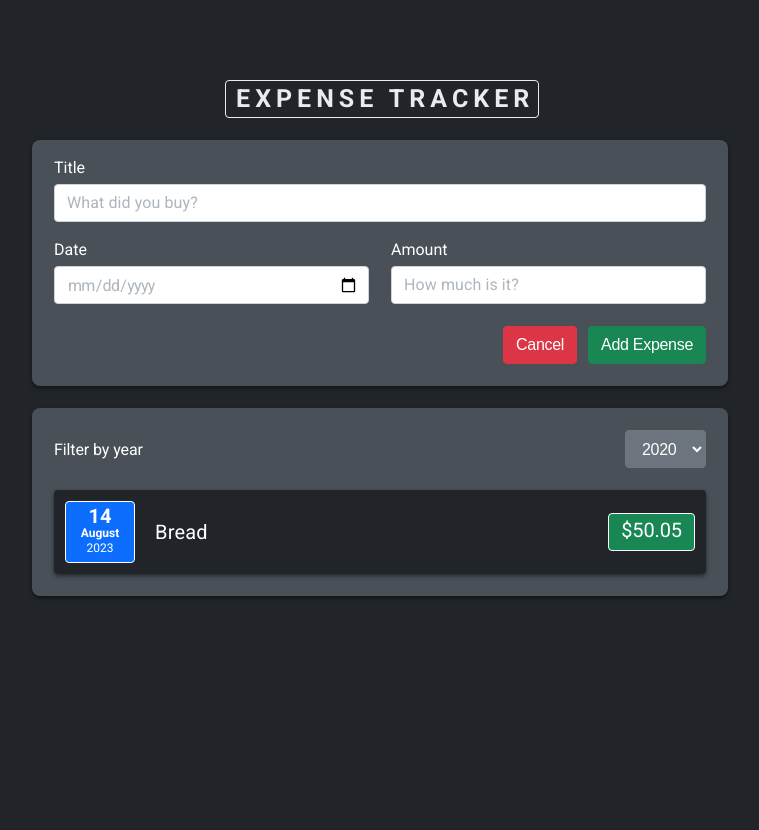
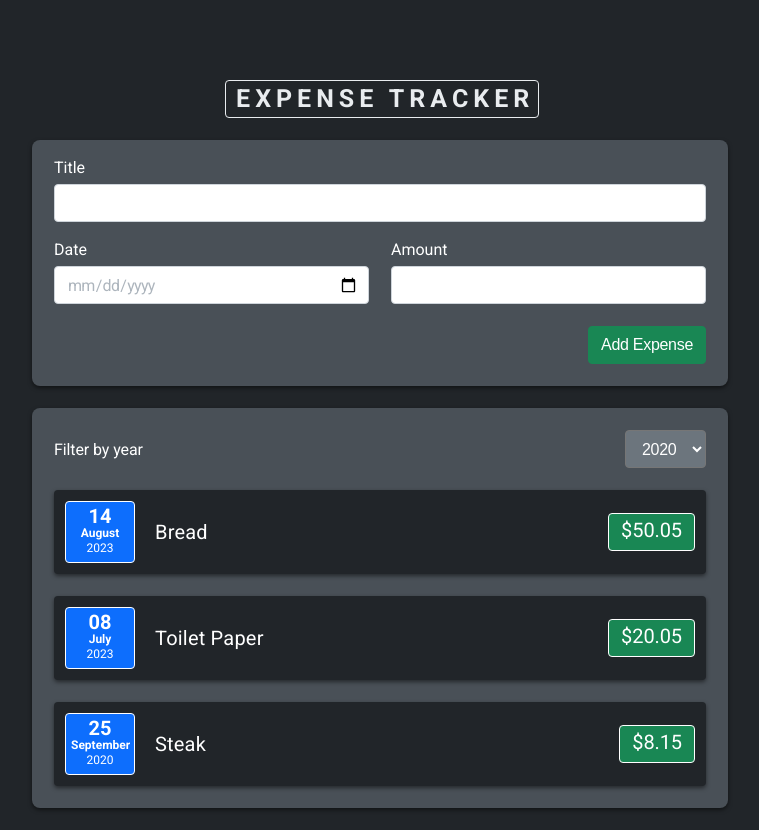
Before and after one commit to ahmet-dgn/expense-tracker, a React (Create React App) app: page / in a window 1280 px wide. Shown: the whole page, without its empty margins (260-1019 px from the left). Before the commit the page ends 800 px from the top, so only its background shows below. Built offline with nearby package versions, Linux system fonts and the light colour scheme.

Commit message:
Newexpense and ExpenseFilter compenent added

```diff
--- a/src/App.js
+++ b/src/App.js
@@ -1,34 +1,41 @@
 import "./App.css";
+import React, { useState } from "react";
 import ExpenseTitle from "./components/ExpenseTitle";
-import ExpenseForm from "./components/ExpenseForm";
+import NewExpense from "./components/NewExpense";
 import ExpenseItems from "./components/ExpenseItems";
 
 const ExpenseData = [
   {
     id: "e1",
     title: "Bread",
-    amount: 50.5,
-    date: new Date(2023, 8, 14),
+    amount: 50.05,
+    date: new Date(2023, 7, 14),
   },
   {
     id: "e2",
-    title: "Bread",
-    amount: 50.5,
-    date: new Date(2023, 7, 8),
+    title: "Toilet Paper",
+    amount: 20.05,
+    date: new Date(2023, 6, 8),
   },
   {
     id: "e3",
     title: "Steak",
-    amount: 8.0,
-    date: new Date(2020, 9, 25),
+    amount: 8.15,
+    date: new Date(2020, 8, 25),
   },
 ];
 function App() {
+  const [expenses, setExpenses] = useState(ExpenseData);
+  const addExpenseHandler = (expense) => {
+    setExpenses((prevExpenses) => {
+      return [expense, ...prevExpenses];
+    });
+  };
   return (
     <div>
       <ExpenseTitle />
-      <ExpenseForm />
-      <ExpenseItems items={ExpenseData} />
+      <NewExpense onAddExpense={addExpenseHandler} />
+      <ExpenseItems items={expenses} />
     </div>
   );
 }
--- /dev/null
+++ b/src/components/ExpenseFilter.js
@@ -0,0 +1,18 @@
+function ExpenseFilter(props) {
+  const ExpensesFilter = (event) => {
+    props.onChangeFilter(event.target.value);
+  };
+  return (
+    <div className="d-flex justify-content-sb w-100 align-items-c m-bottom">
+      <p className="filter-text">Filter by year</p>
+      <select value={props.selected} onChange={ExpensesFilter} id="years">
+        <option value="2020">2020</option>
+        <option value="2021">2021</option>
+        <option value="2022">2022</option>
+        <option value="2023">2023</option>
+      </select>
+    </div>
+  );
+}
+
+export default ExpenseFilter;
--- a/src/components/ExpenseForm.js
+++ b/src/components/ExpenseForm.js
@@ -1,41 +1,69 @@
+import React, { useState } from "react";
 import "./ExpenseForm.css";
 
-function ExpenseForm() {
+function ExpenseForm(props) {
+  const [enteredTitle, setEnteredTitle] = useState(" ");
+  const [enteredAmount, setEnteredAmount] = useState(" ");
+  const [enteredDate, setEnteredDate] = useState(" ");
+
+  const titleChangeHandler = (event) => {
+    setEnteredTitle(event.target.value);
+  };
+  const amountChangeHandler = (event) => {
+    setEnteredAmount(event.target.value);
+  };
+  const dateChangeHandler = (event) => {
+    setEnteredDate(event.target.value);
+  };
+
+  const submitHandler = (event) => {
+    //Aşağıda ki preventDefault starndart html eventlerini iptal eder. Burda örnek form submit butonuna basılınca sayfayı yeniliyor. Bu metod ile engellemeiş oluyoruz.
+    event.preventDefault();
+    const expenseData = {
+      title: enteredTitle,
+      amount: +enteredAmount,
+      date: new Date(enteredDate),
+    };
+
+    props.onSaveExpenseData(expenseData);
+    setEnteredTitle(""); //form gönderildikten sonra inputu temizle.
+    setEnteredAmount("");
+    setEnteredDate("");
+  };
+
   return (
-    <form className="card m-bottom">
-      <label for="title">Title</label>
+    <form className="card m-bottom" onSubmit={submitHandler}>
+      <label>Title</label>
       <input
         className="w-100 m-bottom"
         type="text"
-        id="title"
-        name="title"
-        placeholder="What did you buy?"
+        value={enteredTitle}
+        onChange={titleChangeHandler}
       />
       <div className="w-50 w-100-sm p-right-s p-right-sm-zero m-bottom">
-        <label for="title">Date</label>
+        <label>Date</label>
         <input
           className="w-100 "
           type="date"
-          id="title"
-          name="title"
-          placeholder="What did you buy?"
+          min="2019-01-01"
+          max="2023-12-31"
+          value={enteredDate}
+          onChange={dateChangeHandler}
         />
       </div>
       <div className="w-50 w-100-sm p-left-s p-left-sm-zero m-bottom">
-        <label for="title">Amount</label>
+        <label>Amount</label>
         <input
-          className="w-100 "
-          type="text"
-          id="title"
-          name="title"
-          placeholder="How much is it?"
+          className="w-100"
+          type="number"
+          min="0.01"
+          step="0.01"
+          value={enteredAmount}
+          onChange={amountChangeHandler}
         />
       </div>
       <div className="w-100 d-flex justify-content-e">
-        <button type="button" className="cancel-btn">
-          Cancel
-        </button>
-        <button type="button" className="add-btn">
+        <button type="submit" className="add-btn">
           Add Expense
         </button>
       </div>
--- a/src/components/ExpenseItem.js
+++ b/src/components/ExpenseItem.js
@@ -1,17 +1,20 @@
 import "./ExpenseItem.css";
 
-function ExpenseItem() {
+function ExpenseItem(props) {
+  const month = props.date.toLocaleString("en-US", { month: "long" });
+  const day = props.date.toLocaleString("en-US", { day: "2-digit" });
+  const year = props.date.getFullYear();
   return (
-    <div class="expense-item  w-100 d-flex justify-content-sb align-items-c">
-      <div class="expense-item-left-area d-flex align-items-c">
-        <div class="expense-item_date">
-          <span class="expense-item_date_day">14</span>
-          <span class="expense-item_date_month">August</span>
-          <span class="expense-item_date_year">2023</span>
+    <div className="expense-item  w-100 d-flex justify-content-sb align-items-c">
+      <div className="expense-item-left-area d-flex align-items-c">
+        <div className="expense-item_date">
+          <span className="expense-item_date_day">{day}</span>
+          <span className="expense-item_date_month">{month}</span>
+          <span className="expense-item_date_year">{year}</span>
         </div>
-        <p class="expense-item_title">Bread</p>
+        <p className="expense-item_title">{props.title}</p>
       </div>
-      <p class="expense-item_price">$50.05</p>
+      <p className="expense-item_price">${props.amount}</p>
     </div>
   );
 }
--- a/src/components/ExpenseItems.css
+++ b/src/components/ExpenseItems.css
@@ -2,108 +2,7 @@
     color: white;
     letter-spacing: -0.1px;
 }
-.expense-item{
-    padding: var(--space-small);
-    background-color: var(--gray-900);
-    border-radius: var(--border-radius-small);
-    color: var(--gray-white);
-    box-shadow: var(--box-shadow);
-    margin-bottom: var(--space);
-}
-.expense-item:last-of-type{
-    margin-bottom: 0;
-}
-.expense-item_price{
-    font-size: 20px;
-    border: 1px solid var(--gray-white);
-    background: #198754;
-    padding: 6px 12px;
-    height: 38px;
-    line-height: 21px;
-    letter-spacing: -0.1px;
-    border-radius: var(--border-radius-small);
-}
-.expense-item_title{
-    font-size: 20px;
-    margin-left: 20px;
-    letter-spacing: 0.2px;
-}
-.expense-item_date{
-    text-align: center;
-    width: 70px;
-    height: 62px;
-    padding: 5px;
-    border-radius: var(--border-radius-small);
-    background-color: #0D6EFD;
-    border: 1px solid var(--gray-white);
-
-}
-.expense-item_date_day{
-    font-size: 20px;
-    font-weight: 700;
-    line-height: 19px;
-    display: block;
-}
-.expense-item_date_month{
-    font-size: 12px;
-    font-weight: 600;
-    margin-bottom: 1px;
-    display: block;
-}
-.expense-item_date_year{
-    font-size: 12px;
-    display: block;
-}
-
 @media(max-width:425px){
-    .expense-item-left-area{
-        flex-direction: column;
-    }
-    .expense-item_date{
-        text-align: unset;
-        width: unset;
-        height: unset;
-        padding: unset;
-        border-radius: unset;
-        background-color: unset;
-        border: unset;
-        display: flex;
-    }
-    .expense-item_date_day,
-    .expense-item_date_month,
-    .expense-item_date_year{
-        font-size: 12px;
-        font-weight: 400;
-        color: var(--gray-600);
-        line-height: 8px;
-    }
-    .expense-item_date_month{
-        margin-left: 2px;
-    }
-    .expense-item_date_year{
-        margin-left: 3px;
-    }
-    .expense-item{
-        height: 73px;
-        align-items: end;
-    }
-    .expense-item_price{
-        font-size: 16px;
-        line-height: 16px;
-        height: 30px;
-        letter-spacing: unset;
-    }
-    .expense-item-left-area{
-        justify-content: space-between;
-        height: 100%;
-        align-items: unset;
-    }
-    .expense-item_title{
-        margin-left: 0;
-        font-size: 16px;
-        line-height: 1.8;
-        letter-spacing: -0.2px;
-    }
     .filter-text{
         line-height: 16px;
     }
--- a/src/components/ExpenseItems.js
+++ b/src/components/ExpenseItems.js
@@ -1,19 +1,29 @@
 import "./ExpenseItems.css";
+import React, { useState } from "react";
 import ExpenseItem from "./ExpenseItem";
+import ExpenseFilter from "./ExpenseFilter";
 
-function ExpenseItems() {
+function ExpenseItems(props) {
+  const [filteredYear, setFilteredYear] = useState("2020");
+
+  const filterChangeHandler = (selectedYear) => {
+    setFilteredYear(selectedYear);
+  };
+
   return (
-    <div class="card m-bottom">
-      <div class="d-flex justify-content-sb w-100 align-items-c m-bottom">
-        <p class="filter-text">Filter by year</p>
-        <select name="years" id="years">
-          <option value="2020">2020</option>
-          <option value="2021">2021</option>
-          <option value="2022">2022</option>
-          <option value="2023">2023</option>
-        </select>
-      </div>
-      <ExpenseItem />
+    <div className="card m-bottom">
+      <ExpenseFilter
+        selected={filteredYear}
+        onChangeFilter={filterChangeHandler}
+      />
+      {props.items.map((expense) => (
+        <ExpenseItem
+          key={expense.id}
+          title={expense.title}
+          amount={expense.amount}
+          date={expense.date}
+        />
+      ))}
     </div>
   );
 }
--- /dev/null
+++ b/src/components/NewExpense.js
@@ -0,0 +1,13 @@
+import ExpenseForm from "./ExpenseForm";
+
+function NewExpense(props) {
+  const saveExpenseDataHandler = (enteredExpenseData) => {
+    const expenseData = {
+      ...enteredExpenseData,
+      id: Math.random().toString(),
+    };
+    props.onAddExpense(expenseData);
+  };
+  return <ExpenseForm onSaveExpenseData={saveExpenseDataHandler} />;
+}
+export default NewExpense;
```
